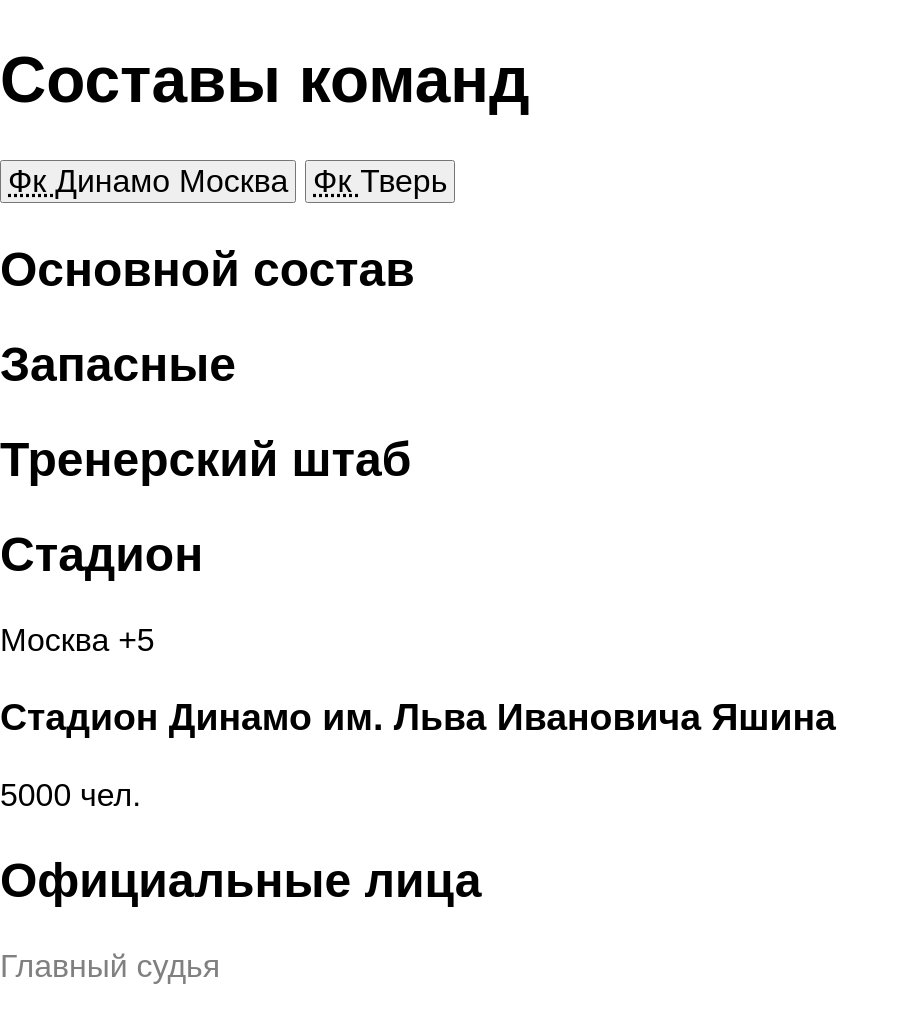
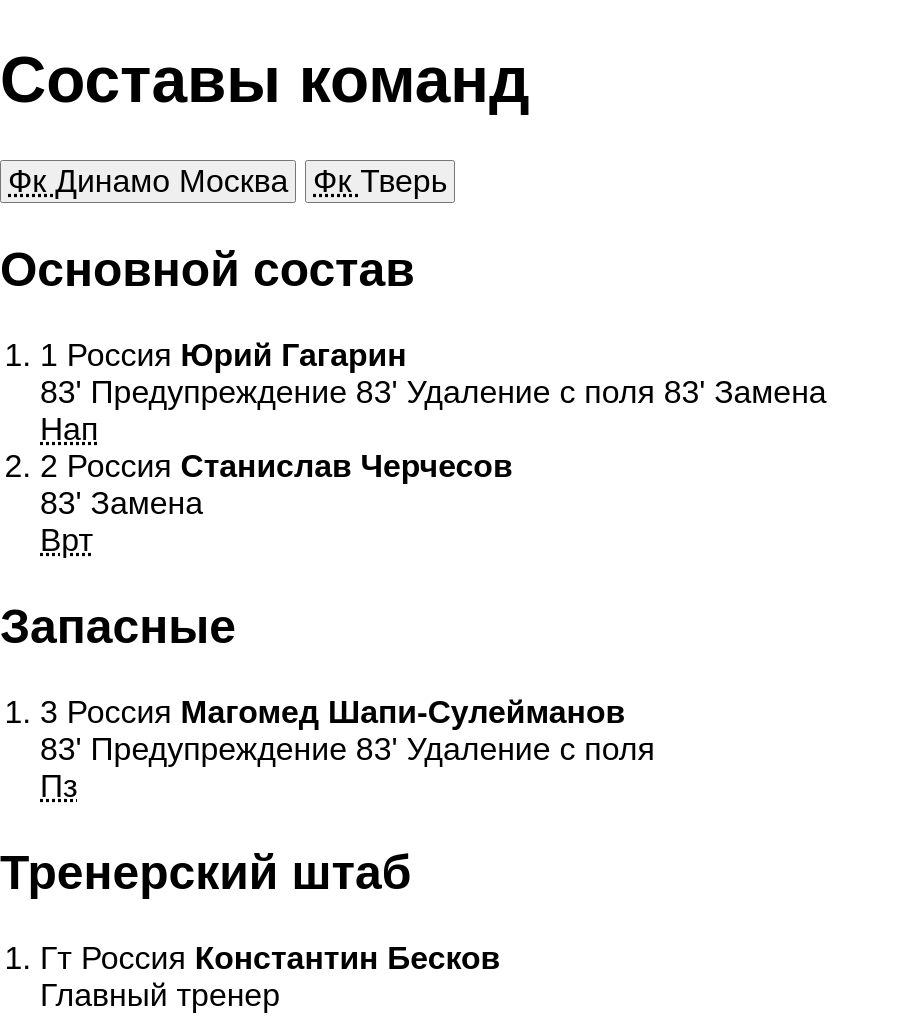
Before and after one commit to eimwe/soccer, a website built with webpack: page src/index.html in a window 1280 px wide. Shown: the top 1017 px of the page, without its empty margins (0-899 px from the left). Built offline with nearby package versions, Linux system fonts and the light colour scheme.

Commit message:
Добавил разметку строки с информацией об игроке

```diff
--- a/src/index.html
+++ b/src/index.html
@@ -37,6 +37,58 @@
             <ol
               id="starters"
               class="list">
+              <li class="list__item flex-container teams__teammate">
+                <span class="teams__number">1</span>
+                <span class="teams__country">Россия</span>
+                <span class="teams__name teams__name--captain">
+                  <strong>Юрий Гагарин</strong>
+                </span>
+                <div class="teams__details">
+                  <div class="teams__moments">
+                    <span class="teams__timestamp">
+                      <time datetime="PT1H23M">83'</time>
+                      <span class="teams__outcome teams__outcome--yellow-card">
+                        Предупреждение
+                      </span>
+                    </span>
+                    <span class="teams__timestamp">
+                      <time datetime="PT1H23M">83'</time>
+                      <span class="teams__outcome teams__outcome--red-card">
+                        Удаление с поля
+                      </span>
+                    </span>
+                    <span class="teams__timestamp">
+                      <time datetime="PT1H23M">83'</time>
+                      <span class="teams__outcome teams__outcome--replacement">
+                        Замена
+                      </span>
+                    </span>
+                  </div>
+                  <span class="teams__role">
+                    <abbr title="Нападающий">Нап</abbr>
+                  </span>
+                </div>
+              </li>
+              <li class="list__item flex-container teams__teammate">
+                <span class="teams__number">2</span>
+                <span class="teams__country">Россия</span>
+                <span class="teams__name">
+                  <strong>Станислав Черчесов</strong>
+                </span>
+                <div class="teams__details">
+                  <div class="teams__moments">
+                    <span class="teams__timestamp">
+                      <time datetime="PT1H23M">83'</time>
+                      <span class="teams__outcome teams__outcome--replacement">
+                        Замена
+                      </span>
+                    </span>
+                  </div>
+                  <span class="teams__role">
+                    <abbr title="Вратарь">Врт</abbr>
+                  </span>
+                </div>
+              </li>
             </ol>
           </section>
           <section class="teams__subs">
@@ -46,6 +98,32 @@
             <ol
               id="subs"
               class="list">
+              <li class="list__item flex-container teams__teammate">
+                <span class="teams__number">3</span>
+                <span class="teams__country">Россия</span>
+                <span class="teams__name teams__name--midfielder">
+                  <strong>Магомед Шапи-Сулейманов</strong>
+                </span>
+                <div class="teams__details">
+                  <div class="teams__moments">
+                    <span class="teams__timestamp">
+                      <time datetime="PT1H23M">83'</time>
+                      <span class="teams__outcome teams__outcome--yellow-card">
+                        Предупреждение
+                      </span>
+                    </span>
+                    <span class="teams__timestamp">
+                      <time datetime="PT1H23M">83'</time>
+                      <span class="teams__outcome teams__outcome--red-card">
+                        Удаление с поля
+                      </span>
+                    </span>
+                  </div>
+                  <span class="teams__role">
+                    <abbr title="Полузащитник">Пз</abbr>
+                  </span>
+                </div>
+              </li>
             </ol>
           </section>
           <section class="teams__coach">
@@ -55,6 +133,18 @@
             <ol
               id="coach"
               class="list">
+              <li class="list__item flex-container teams__teammate">
+                <span class="teams__number uppercase">Гт</span>
+                <span class="teams__country">Россия</span>
+                <span class="teams__name teams__name--midfielder">
+                  <strong>Константин Бесков</strong>
+                </span>
+                <div class="teams__details">
+                  <span class="teams__role">
+                    Главный тренер
+                  </span>
+                </div>
+              </li>
             </ol>
           </section>
         </div>
```
